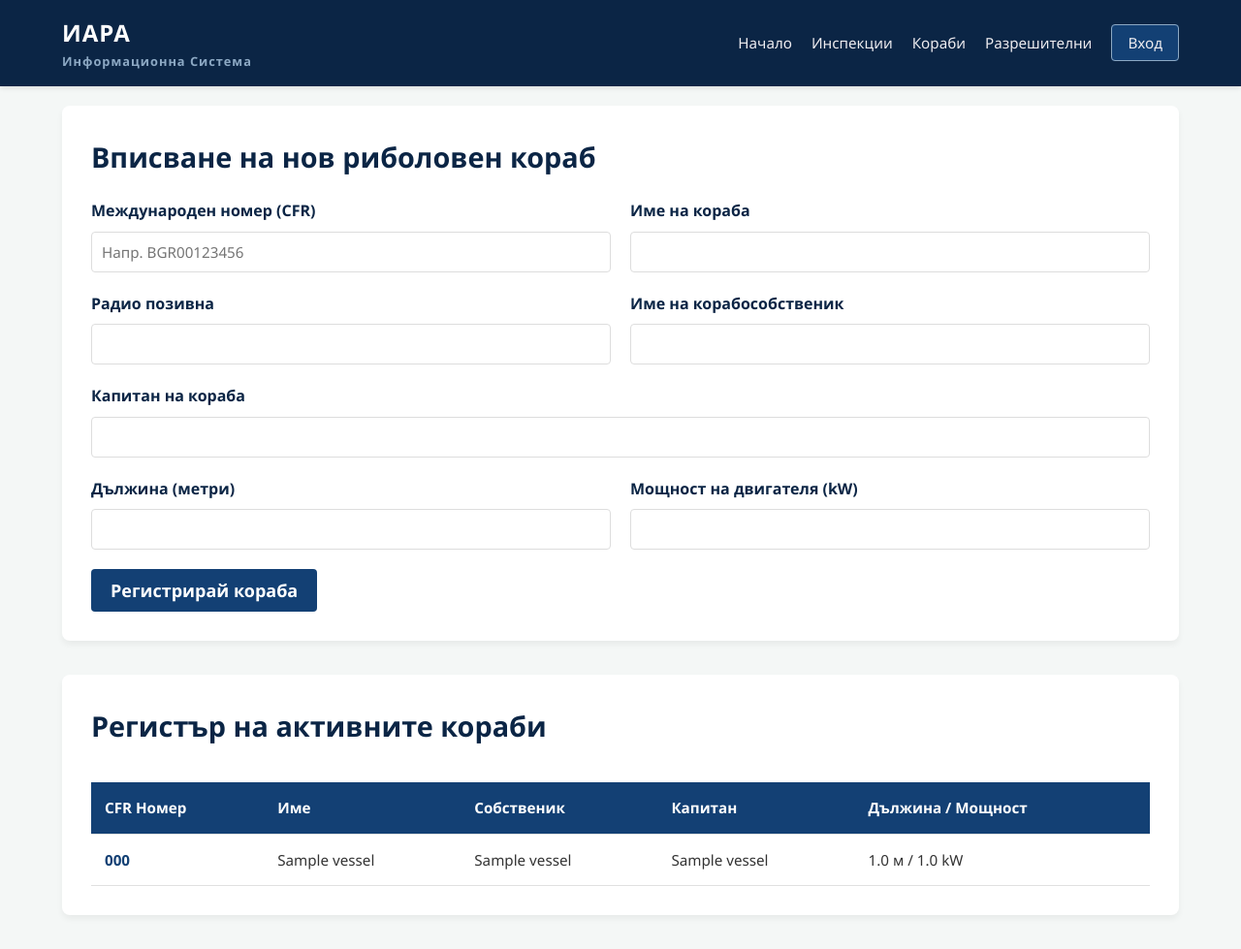
After one commit to codingburgas/iara-gdbpzn-MSYanev23, a Flask app: page /vessels in a window 1280 px wide. The commit adds this page. Shown: the whole page at 97% size. Run offline with Flask 3, Linux system fonts and the light colour scheme; tables that the repository leaves empty hold one stand-in row (values such as "Sample post").

Commit message:
Add boats page

```diff
--- a/IARA/app.py
+++ b/IARA/app.py
@@ -34,6 +34,16 @@ class Inspection(db.Model):
     description = db.Column(db.Text, nullable=True)
     date_checked = db.Column(db.DateTime, default=datetime.now)
 
+class FishingVessel(db.Model):
+    id = db.Column(db.Integer, primary_key=True)
+    cfr_number = db.Column(db.String(50), unique=True, nullable=False)  # Международен номер
+    vessel_name = db.Column(db.String(100), nullable=False)
+    call_sign = db.Column(db.String(50), nullable=True)                  # Позивна
+    owner_name = db.Column(db.String(150), nullable=False)
+    captain_name = db.Column(db.String(150), nullable=False)
+    length = db.Column(db.Float, nullable=False)                         # Дължина в метри
+    engine_power = db.Column(db.Float, nullable=False)                   # Мощност в kW
+    date_registered = db.Column(db.DateTime, default=datetime.now)
 
 @app.route('/')
 def index():
@@ -142,6 +152,42 @@ def inspections_page():
     all_inspections = Inspection.query.order_by(Inspection.date_checked.desc()).all()
     return render_template('inspections.html', inspections=all_inspections)
 
+@app.route('/vessels', methods=['GET', 'POST'])
+def vessels_page():
+    if request.method == 'POST':
+        cfr = request.form.get('cfr_number')
+        name = request.form.get('vessel_name')
+        sign = request.form.get('call_sign')
+        owner = request.form.get('owner_name')
+        captain = request.form.get('captain_name')
+        length_val = float(request.form.get('length', 0))
+        power_val = float(request.form.get('engine_power', 0))
+
+        new_vessel = FishingVessel(
+            cfr_number=cfr,
+            vessel_name=name,
+            call_sign=sign,
+            owner_name=owner,
+            captain_name=captain,
+            length=length_val,
+            engine_power=power_val,
+            date_registered=datetime.now()
+        )
+
+        try:
+            db.session.add(new_vessel)
+            db.session.commit()
+            flash(f"Корабът '{name}' беше регистриран успешно!")
+        except Exception as e:
+            db.session.rollback()
+            print("ГРЕШКА ПРИ ЗАПИС НА КОРАБ:", str(e))
+            flash("Възникна грешка. Възможно е този международен номер вече да съществува.")
+
+        return redirect(url_for('vessels_page'))
+
+    all_vessels = FishingVessel.query.order_by(FishingVessel.date_registered.desc()).all()
+    return render_template('vessels.html', vessels=all_vessels)
+
 if __name__ == '__main__':
     with app.app_context():
         db.create_all()
--- a/IARA/templates/index.html
+++ b/IARA/templates/index.html
@@ -11,15 +11,14 @@
     <header class="main-header">
     <div class="container header-flex">
         <div class="logo">
-                <h1>ИАРА</h1>
-                <span>Информационна Система</span>
+            <h1>ИАРА <span>Информационна Система</span></h1>
         </div>
         <nav class="main-nav">
             <ul>
-                    <li><a href="/" class="active">Начало</a></li>
-                    <li><a href="/register">Регистри</a></li>
-                    <li><a href="/tickets">Билети</a></li>
-                    <li><a href="{{url_for('inspections_page')}}">Инспекции</a></li>
+                <li><a href="{{ url_for('index') }}">Начало</a></li>
+                <li><a href="{{ url_for('inspections_page') }}">Инспекции</a></li>
+                <li><a href="{{ url_for('vessels_page') }}">Кораби</a></li>
+                <li><a href="{{ url_for('tickets_page') }}">Разрешителни</a></li>
                 <li><a href="#" class="btn-login">Вход</a></li>
             </ul>
         </nav>
--- /dev/null
+++ b/IARA/templates/vessels.html
@@ -0,0 +1,85 @@
+{% extends 'index.html' %}
+
+{% block content %}
+<div class="container">
+    <div class="content-card">
+        <h3 class="section-title" style="text-align: left; margin-bottom: 20px;">Вписване на нов риболовен кораб</h3>
+        <form action="{{ url_for('vessels_page') }}" method="POST">
+            <div style="display: grid; grid-template-columns: 1fr 1fr; gap: 20px;">
+                <div class="form-group">
+                    <label class="form-label">Международен номер (CFR)</label>
+                    <input type="text" name="cfr_number" required class="form-input" placeholder="Напр. BGR00123456">
+                </div>
+
+                <div class="form-group">
+                    <label class="form-label">Име на кораба</label>
+                    <input type="text" name="vessel_name" required class="form-input">
+                </div>
+            </div>
+
+            <div style="display: grid; grid-template-columns: 1fr 1fr; gap: 20px;">
+                <div class="form-group">
+                    <label class="form-label">Радио позивна</label>
+                    <input type="text" name="call_sign" class="form-input">
+                </div>
+
+                <div class="form-group">
+                    <label class="form-label">Име на корабособственик</label>
+                    <input type="text" name="owner_name" required class="form-input">
+                </div>
+            </div>
+
+            <div class="form-group">
+                <label class="form-label">Капитан на кораба</label>
+                <input type="text" name="captain_name" required class="form-input">
+            </div>
+
+            <div style="display: grid; grid-template-columns: 1fr 1fr; gap: 20px;">
+                <div class="form-group">
+                    <label class="form-label">Дължина (метри)</label>
+                    <input type="number" step="0.1" name="length" required class="form-input">
+                </div>
+
+                <div class="form-group">
+                    <label class="form-label">Мощност на двигателя (kW)</label>
+                    <input type="number" step="0.1" name="engine_power" required class="form-input">
+                </div>
+            </div>
+
+            <button type="submit" class="btn-navy" style="border: none;">Регистрирай кораба</button>
+        </form>
+    </div>
+
+    <div class="content-card">
+        <h3 class="section-title" style="text-align: left; margin-bottom: 20px;">Регистър на активните кораби</h3>
+        <div class="table-responsive">
+            <table class="data-table">
+                <thead>
+                    <tr>
+                        <th>CFR Номер</th>
+                        <th>Име</th>
+                        <th>Собственик</th>
+                        <th>Капитан</th>
+                        <th>Дължина / Мощност</th>
+                    </tr>
+                </thead>
+                <tbody>
+                    {% for vessel in vessels %}
+                    <tr>
+                        <td style="font-weight: bold; color: #134074;">{{ vessel.cfr_number }}</td>
+                        <td>{{ vessel.vessel_name }}</td>
+                        <td>{{ vessel.owner_name }}</td>
+                        <td>{{ vessel.captain_name }}</td>
+                        <td>{{ vessel.length }} м / {{ vessel.engine_power }} kW</td>
+                    </tr>
+                    {% else %}
+                    <tr>
+                        <td colspan="5" style="text-align: center; color: #666;">Няма регистрирани риболовни кораби.</td>
+                    </tr>
+                    {% endfor %}
+                </tbody>
+            </table>
+        </div>
+    </div>
+</div>
+{% endblock %}
```
Also changed, not shown: IARA/templates/register.html (+24 -20 lines), IARA/templates/tickets.html (+23 -19 lines). Lines whose indentation alone changed are shown as unchanged.
